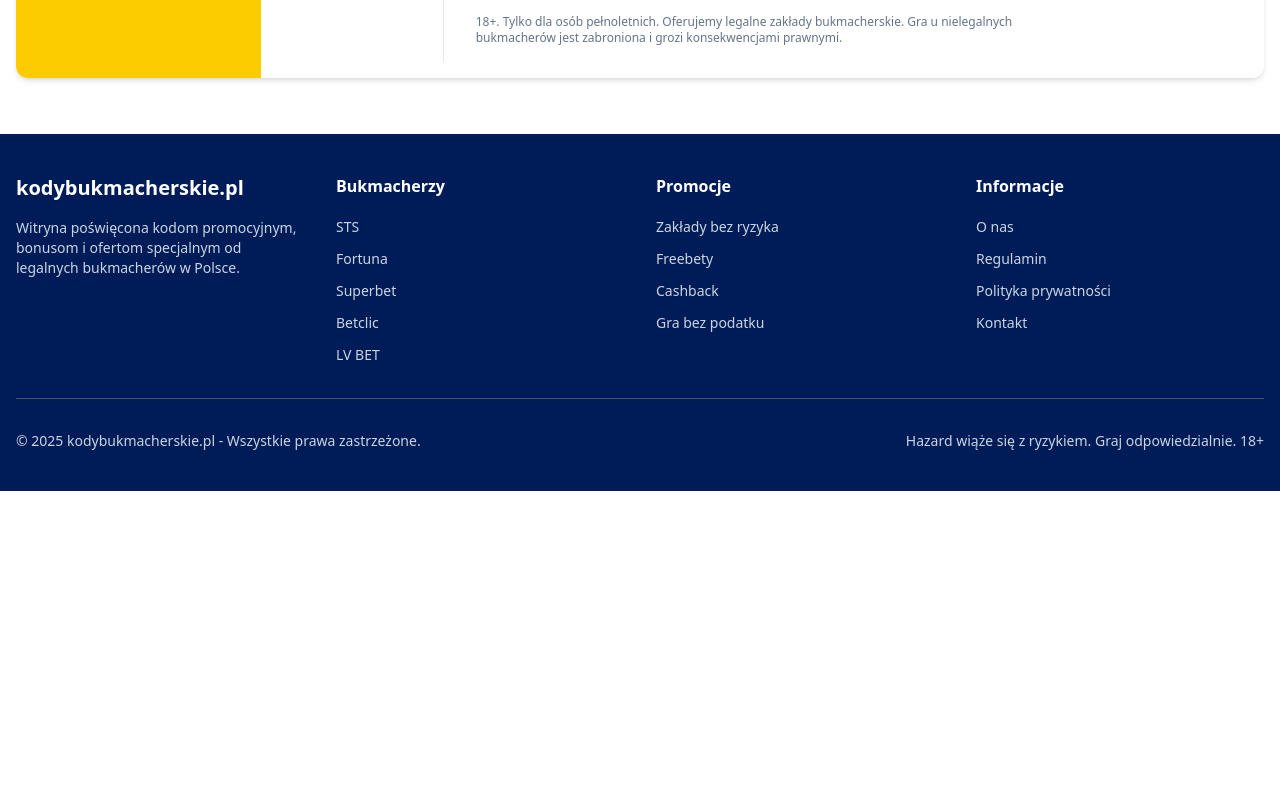
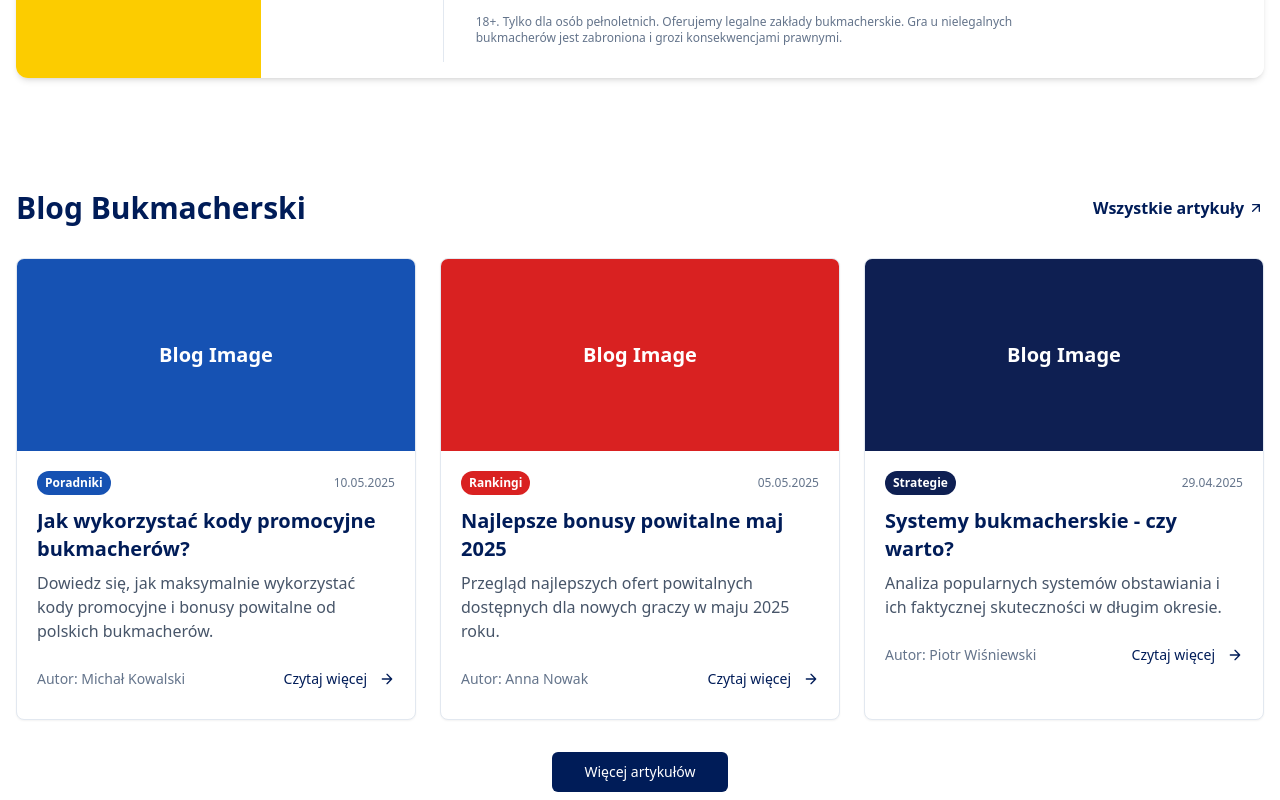
Before and after one commit to HappySEOGuy/final-clash-hub, a React (Vite) app: page / in a window 1280 px wide. Shown: the part 3880-4680 px from the top of the page. Before the commit the page ends 4371 px from the top, so only its background shows below. Built offline with nearby package versions, Linux system fonts and the light colour scheme.

Commit message:
Add blog section
Added a blog section to the bottom of the website.

```diff
--- /dev/null
+++ b/src/components/BlogSection.tsx
@@ -0,0 +1,134 @@
+
+import React from 'react';
+import { Link } from 'react-router-dom';
+import { Card } from '@/components/ui/card';
+import { Button } from '@/components/ui/button';
+
+const BlogSection = () => {
+  // Sample blog posts data
+  const blogPosts = [
+    {
+      id: 1,
+      title: 'Jak wykorzystać kody promocyjne bukmacherów?',
+      excerpt: 'Dowiedz się, jak maksymalnie wykorzystać kody promocyjne i bonusy powitalne od polskich bukmacherów.',
+      date: '10.05.2025',
+      image: 'bonus',
+      author: 'Michał Kowalski',
+      category: 'Poradniki'
+    },
+    {
+      id: 2,
+      title: 'Najlepsze bonusy powitalne maj 2025',
+      excerpt: 'Przegląd najlepszych ofert powitalnych dostępnych dla nowych graczy w maju 2025 roku.',
+      date: '05.05.2025',
+      image: 'bookmaker',
+      author: 'Anna Nowak',
+      category: 'Rankingi'
+    },
+    {
+      id: 3,
+      title: 'Systemy bukmacherskie - czy warto?',
+      excerpt: 'Analiza popularnych systemów obstawiania i ich faktycznej skuteczności w długim okresie.',
+      date: '29.04.2025',
+      image: 'betting',
+      author: 'Piotr Wiśniewski',
+      category: 'Strategie'
+    }
+  ];
+
+  // Function to get a background color for the category pill
+  const getCategoryColor = (category: string): string => {
+    const colors: Record<string, string> = {
+      'Poradniki': '#1652b3',
+      'Rankingi': '#d92121',
+      'Strategie': '#0e1f52',
+      'Promocje': '#fccc00',
+    };
+
+    return colors[category] || '#001c58';
+  };
+
+  // Function to get a placeholder background for blog post image
+  const getImageBackground = (type: string): string => {
+    const colors: Record<string, string> = {
+      'bonus': '#1652b3',
+      'bookmaker': '#d92121',
+      'betting': '#0e1f52',
+    };
+
+    return colors[type] || '#001c58';
+  };
+
+  return (
+    <div className="bg-white py-14">
+      <div className="container mx-auto px-4">
+        <div className="flex justify-between items-center mb-8">
+          <h2 className="text-3xl font-bold text-[#001c58]">
+            Blog Bukmacherski
+          </h2>
+          <Link to="/blog" className="text-[#001c58] hover:underline font-semibold flex items-center">
+            Wszystkie artykuły
+            <svg className="w-4 h-4 ml-1" viewBox="0 0 24 24" fill="none">
+              <path d="M7 17L17 7M17 7H7M17 7V17" stroke="currentColor" strokeWidth="2" strokeLinecap="round" strokeLinejoin="round"/>
+            </svg>
+          </Link>
+        </div>
+
+        <div className="grid grid-cols-1 md:grid-cols-3 gap-6">
+          {blogPosts.map((post) => (
+            <Card key={post.id} className="overflow-hidden hover:shadow-lg transition-all duration-300">
+              <div
+                className="h-48 flex items-center justify-center text-white font-bold text-xl"
+                style={{ backgroundColor: getImageBackground(post.image) }}
+              >
+                {/* Placeholder for actual blog image */}
+                <span>Blog Image</span>
+              </div>
+
+              <div className="p-5">
+                <div className="flex justify-between items-center mb-3">
+                  <span
+                    className="text-xs font-semibold text-white px-2 py-1 rounded-full"
+                    style={{ backgroundColor: getCategoryColor(post.category) }}
+                  >
+                    {post.category}
+                  </span>
+                  <span className="text-xs text-slate-500">{post.date}</span>
+                </div>
+
+                <h3 className="text-xl font-bold mb-2 text-[#001c58] line-clamp-2">
+                  {post.title}
+                </h3>
+
+                <p className="text-slate-600 mb-4 line-clamp-3">
+                  {post.excerpt}
+                </p>
+
+                <div className="flex justify-between items-center">
+                  <span className="text-sm text-slate-500">
+                    Autor: {post.author}
+                  </span>
+
+                  <Button variant="ghost" className="text-[#001c58] hover:bg-slate-50 p-0">
+                    Czytaj więcej
+                    <svg className="w-4 h-4 ml-1" viewBox="0 0 24 24" fill="none">
+                      <path d="M5 12H19M19 12L12 5M19 12L12 19" stroke="currentColor" strokeWidth="2" strokeLinecap="round" strokeLinejoin="round"/>
+                    </svg>
+                  </Button>
+                </div>
+              </div>
+            </Card>
+          ))}
+        </div>
+
+        <div className="flex justify-center mt-8">
+          <Button className="bg-[#001c58] hover:bg-[#0a2b6b] text-white px-8">
+            Więcej artykułów
+          </Button>
+        </div>
+      </div>
+    </div>
+  );
+};
+
+export default BlogSection;
--- a/src/pages/Index.tsx
+++ b/src/pages/Index.tsx
@@ -7,6 +7,7 @@ import BookmakerBonus from "@/components/BookmakerBonus";
 import BettingTipsCalendar from "@/components/BettingTipsCalendar";
 import ContentBlock from "@/components/ContentBlock";
 import TopBookmakers from "@/components/TopBookmakers";
+import BlogSection from "@/components/BlogSection";
 import KodyFooter from "@/components/KodyFooter";
 
 const Index = () => {
@@ -31,6 +32,9 @@ const Index = () => {
 
         {/* Top Bookmakers Widget */}
         <TopBookmakers />
+
+        {/* Blog Section */}
+        <BlogSection />
       </main>
       <KodyFooter />
     </div>
```
